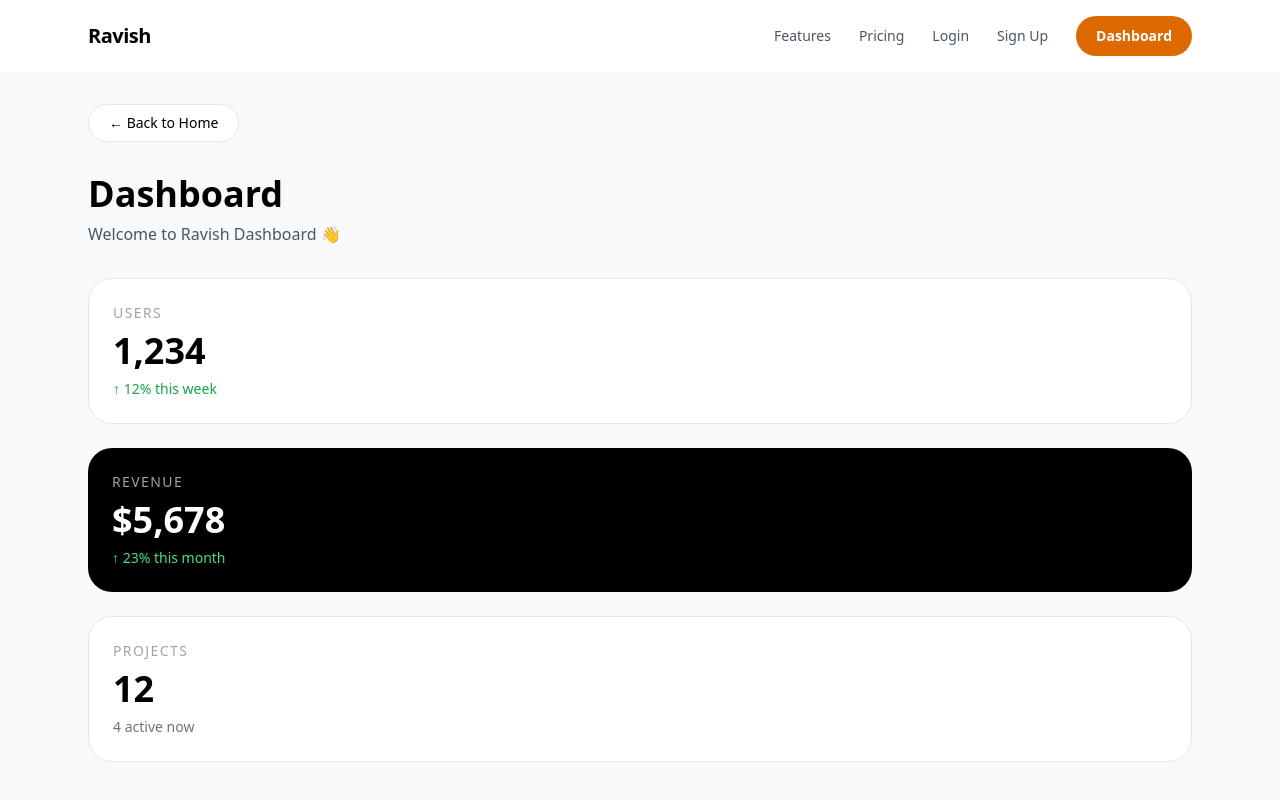
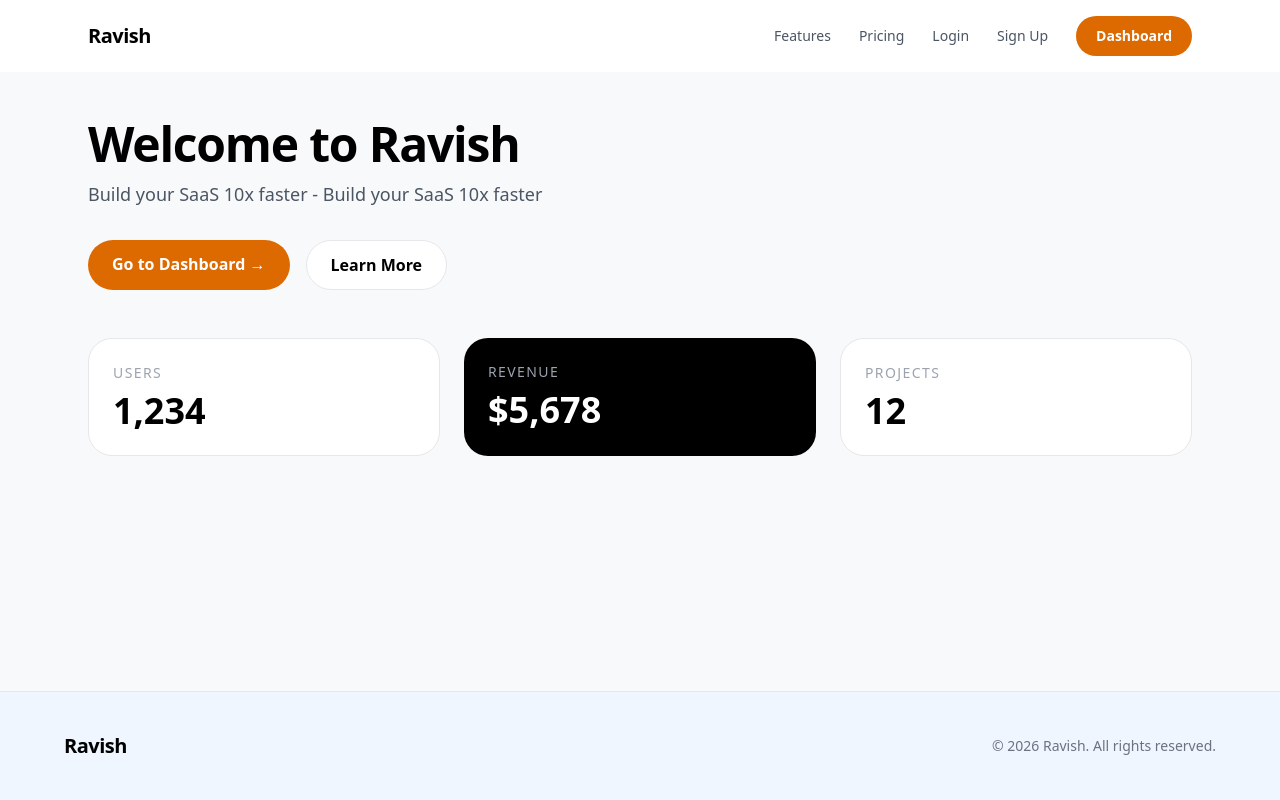
Before and after one commit to Ravs10/saas-starter-kit, a Next.js app: page / in a window 1280 px wide. Built offline with nearby package versions, Linux system fonts and the light colour scheme.

Commit message:
Refactor Dashboard to Home and update layout

```diff
--- a/app/page.tsx
+++ b/app/page.tsx
@@ -1,43 +1,49 @@
-import { SITE_CONFIG } from "@/app/config"
-import Navbar from "@/app/components/Navbar"
+import { SITE_CONFIG } from "./config"
+import Navbar from "./components/Navbar"
+import Footer from "./components/Footer"
 
-export default function Dashboard() {
+export default function Home() {
   return (
-    <div className="min-h-screen" style={{ backgroundColor: SITE_CONFIG.theme.body }}>
+    <div className="min-h-screen flex flex-col" style={{ backgroundColor: SITE_CONFIG.theme.body }}>
       <div className="bg-white">
         <Navbar />
       </div>
 
-      <div className="max-w-6xl mx-auto px-6 py-8">
-        <a href="/" className="inline-block px-5 py-2 bg-white border rounded-full text-sm mb-8">
-          ← Back to Home
-        </a>
-
-        <h1 className="text-4xl font-black">Dashboard</h1>
-        <p className="text-gray-600 mt-2">
-          Welcome to {SITE_CONFIG.name} Dashboard 👋
+      <main className="flex-1 max-w-6xl mx-auto px-6 py-12 w-full">
+        <h1 className="text-5xl font-black tracking-tight">
+          Welcome to {SITE_CONFIG.name}
+        </h1>
+        <p className="mt-3 text-gray-600 text-lg">
+          {SITE_CONFIG.description} - Build your SaaS 10x faster
         </p>
 
-        <div className="grid gap-6 mt-8">
+        <div className="mt-8 flex gap-4">
+          <a href="/dashboard" className="px-6 py-3 rounded-full text-white font-bold" style={{ backgroundColor: SITE_CONFIG.theme.primary }}>
+            Go to Dashboard →
+          </a>
+          <a href="/" className="px-6 py-3 rounded-full bg-white border font-bold">
+            Learn More
+          </a>
+        </div>
+
+        {/* Preview Cards - Same as Dashboard style */}
+        <div className="grid md:grid-cols-3 gap-6 mt-12">
           <div className="bg-white p-6 rounded-3xl border">
             <p className="text-sm text-gray-400 tracking-widest">USERS</p>
             <p className="text-4xl font-black mt-2">1,234</p>
-            <p className="text-sm text-green-600 mt-2">↑ 12% this week</p>
           </div>
-
           <div className="bg-black text-white p-6 rounded-3xl">
             <p className="text-sm text-gray-400 tracking-widest">REVENUE</p>
             <p className="text-4xl font-black mt-2">$5,678</p>
-            <p className="text-sm text-green-400 mt-2">↑ 23% this month</p>
           </div>
-
           <div className="bg-white p-6 rounded-3xl border">
             <p className="text-sm text-gray-400 tracking-widest">PROJECTS</p>
             <p className="text-4xl font-black mt-2">12</p>
-            <p className="text-sm text-gray-500 mt-2">4 active now</p>
           </div>
         </div>
-      </div>
+      </main>
+
+      <Footer />
     </div>
   )
 }
```
